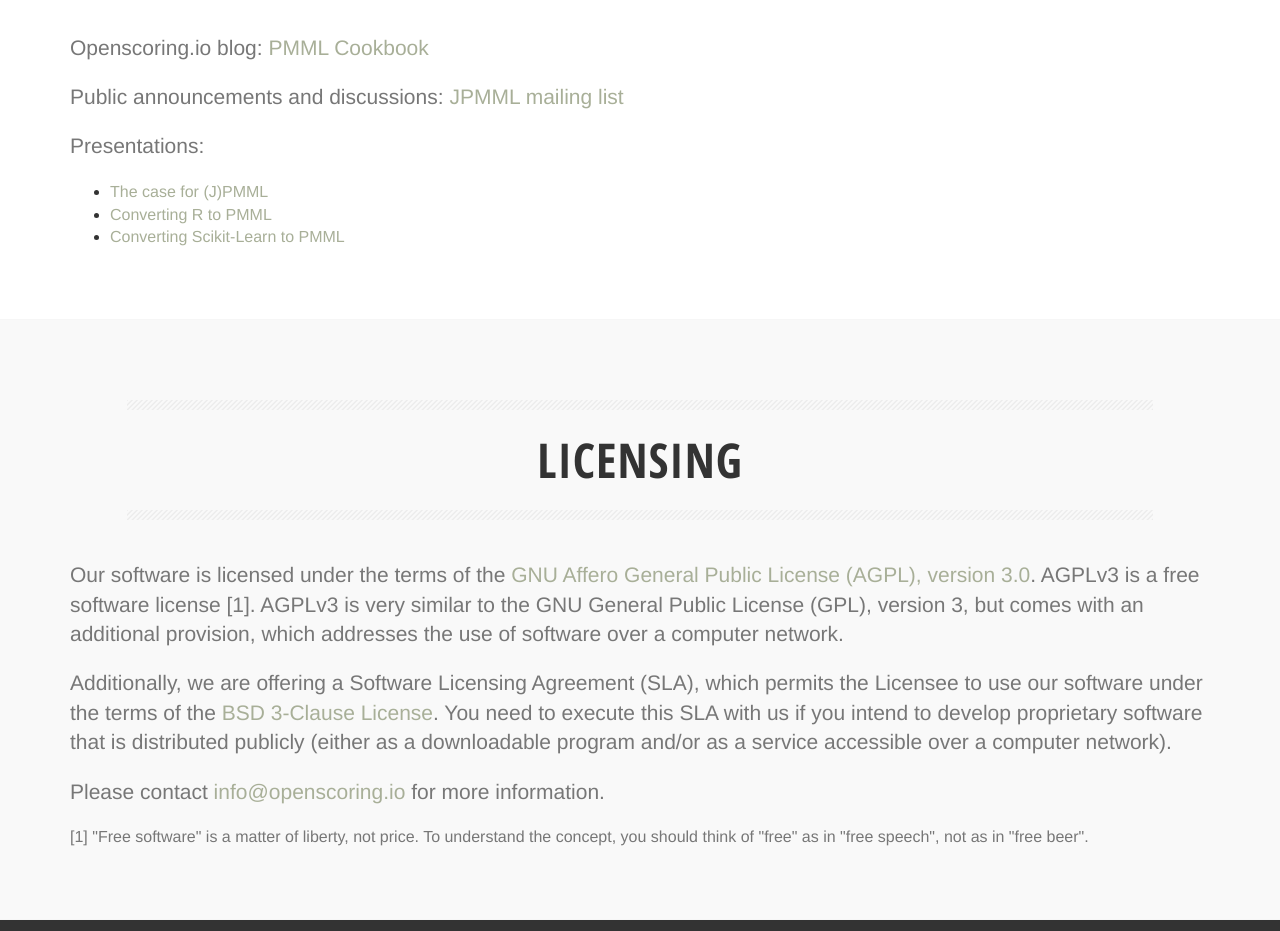
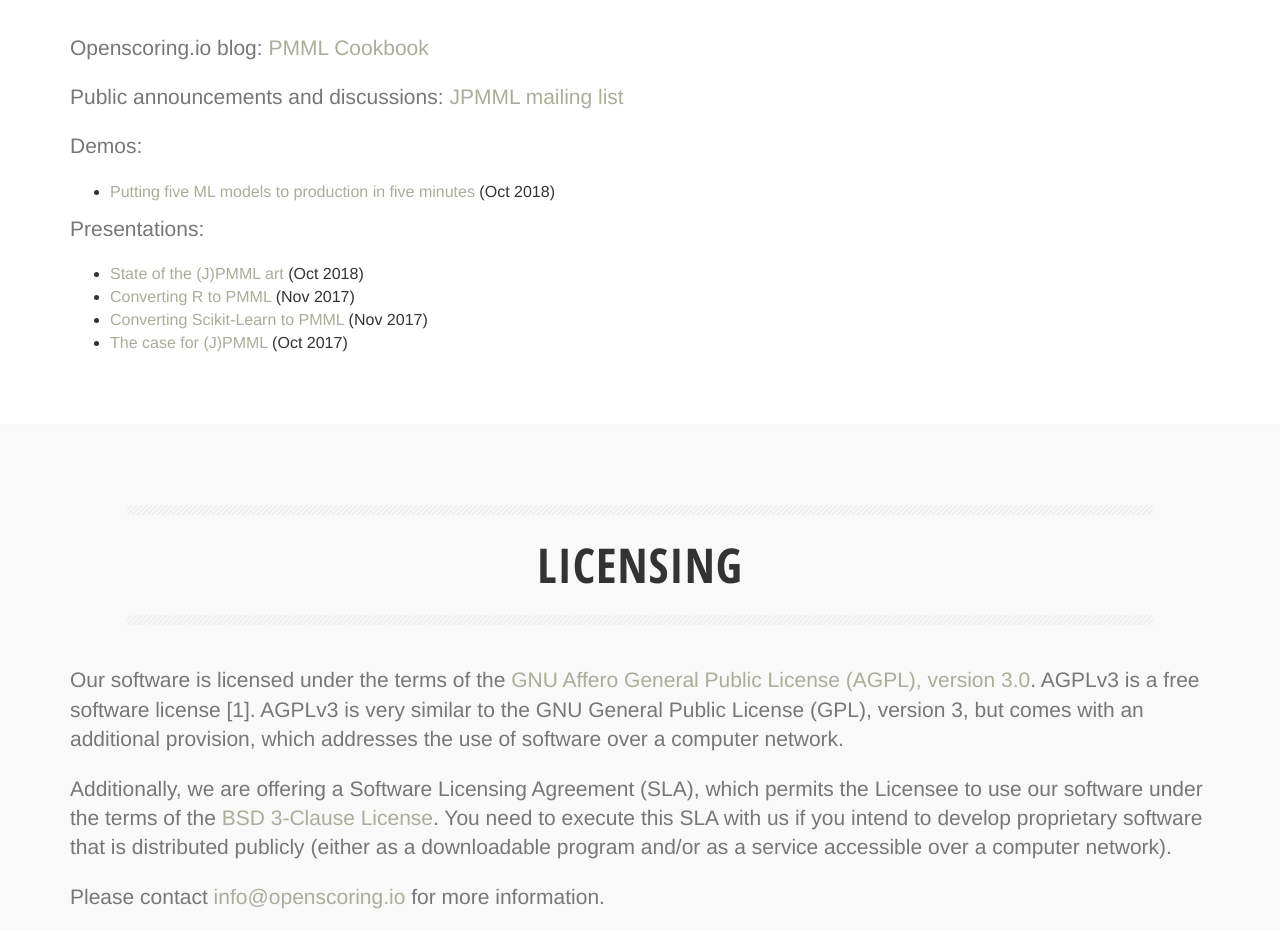
Before and after one commit to openscoring/openscoring.github.io, a plain HTML site: page index.html in a window 1280 px wide. Shown: the part 3020-3951 px from the top of the page. Drawn offline with nearby package versions, Linux system fonts and the light colour scheme.

Commit message:
Updated resources

```diff
--- a/index.html
+++ b/index.html
@@ -234,12 +234,22 @@
 
 				<div>
 					<p class="text-left lead">
+						Demos:
+					</p>
+					<ul>
+						<li><a href="https://github.com/openscoring/papis.io" target="_blank">Putting five ML models to production in five minutes</a> (Oct 2018)</li>
+					</ul>
+				</div>
+
+				<div>
+					<p class="text-left lead">
 						Presentations:
 					</p>
 					<ul>
-						<li><a href="https://www.slideshare.net/VilluRuusmann/the-case-for-jpmml" target="_blank">The case for (J)PMML</a></li>
-						<li><a href="https://www.slideshare.net/VilluRuusmann/converting-r-to-pmml-82182483" target="_blank">Converting R to PMML</a></li>
-						<li><a href="https://www.slideshare.net/VilluRuusmann/converting-scikitlearn-to-pmml" target="_blank">Converting Scikit-Learn to PMML</a></li>
+						<li><a href="https://www.slideshare.net/VilluRuusmann/state-of-the-jpmml-art" target="_blank">State of the (J)PMML art</a> (Oct 2018)</li>
+						<li><a href="https://www.slideshare.net/VilluRuusmann/converting-r-to-pmml-82182483" target="_blank">Converting R to PMML</a> (Nov 2017)</li>
+						<li><a href="https://www.slideshare.net/VilluRuusmann/converting-scikitlearn-to-pmml" target="_blank">Converting Scikit-Learn to PMML</a> (Nov 2017)</li>
+						<li><a href="https://www.slideshare.net/VilluRuusmann/the-case-for-jpmml" target="_blank">The case for (J)PMML</a> (Oct 2017)</li>
 					</ul>
 				</div>
 			</div>
```
